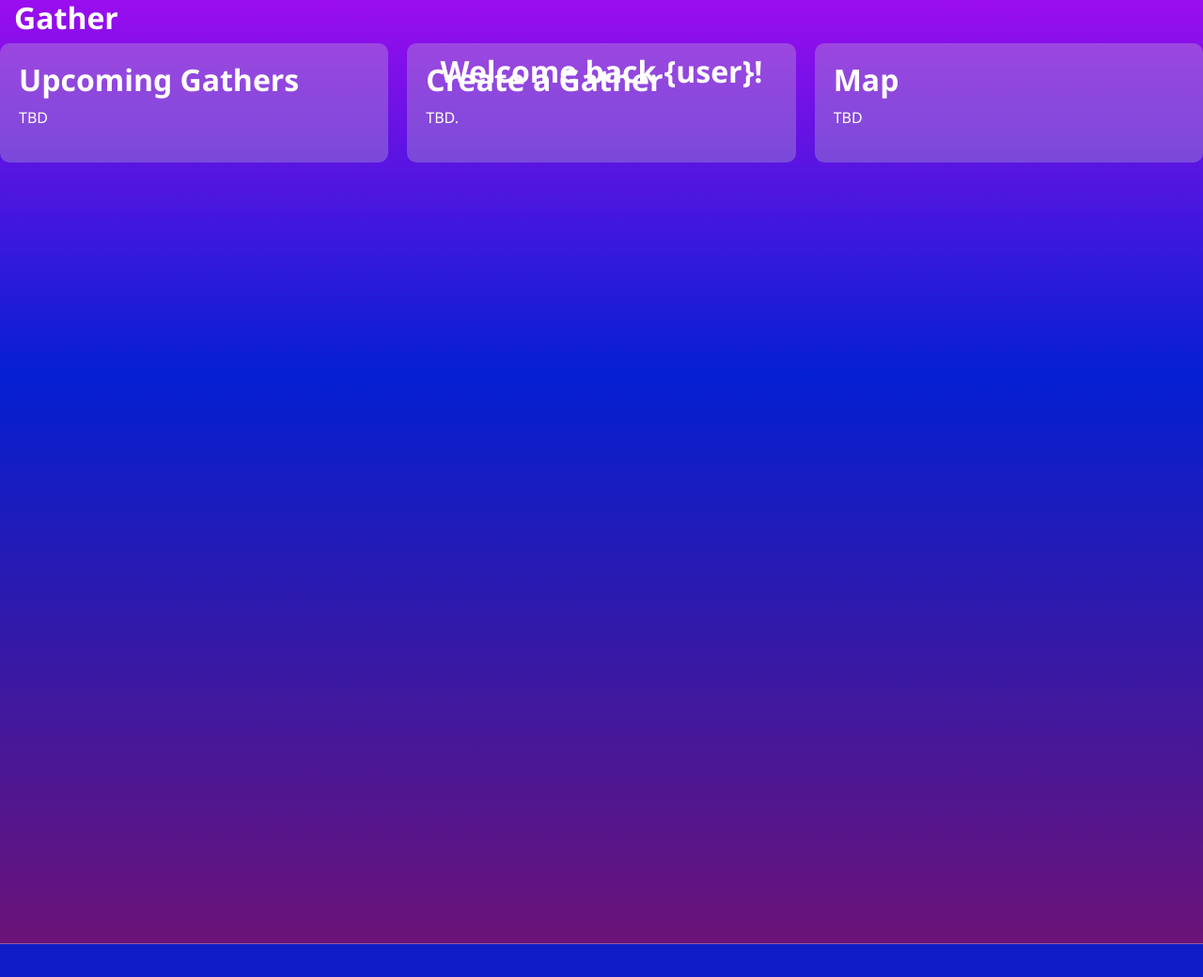
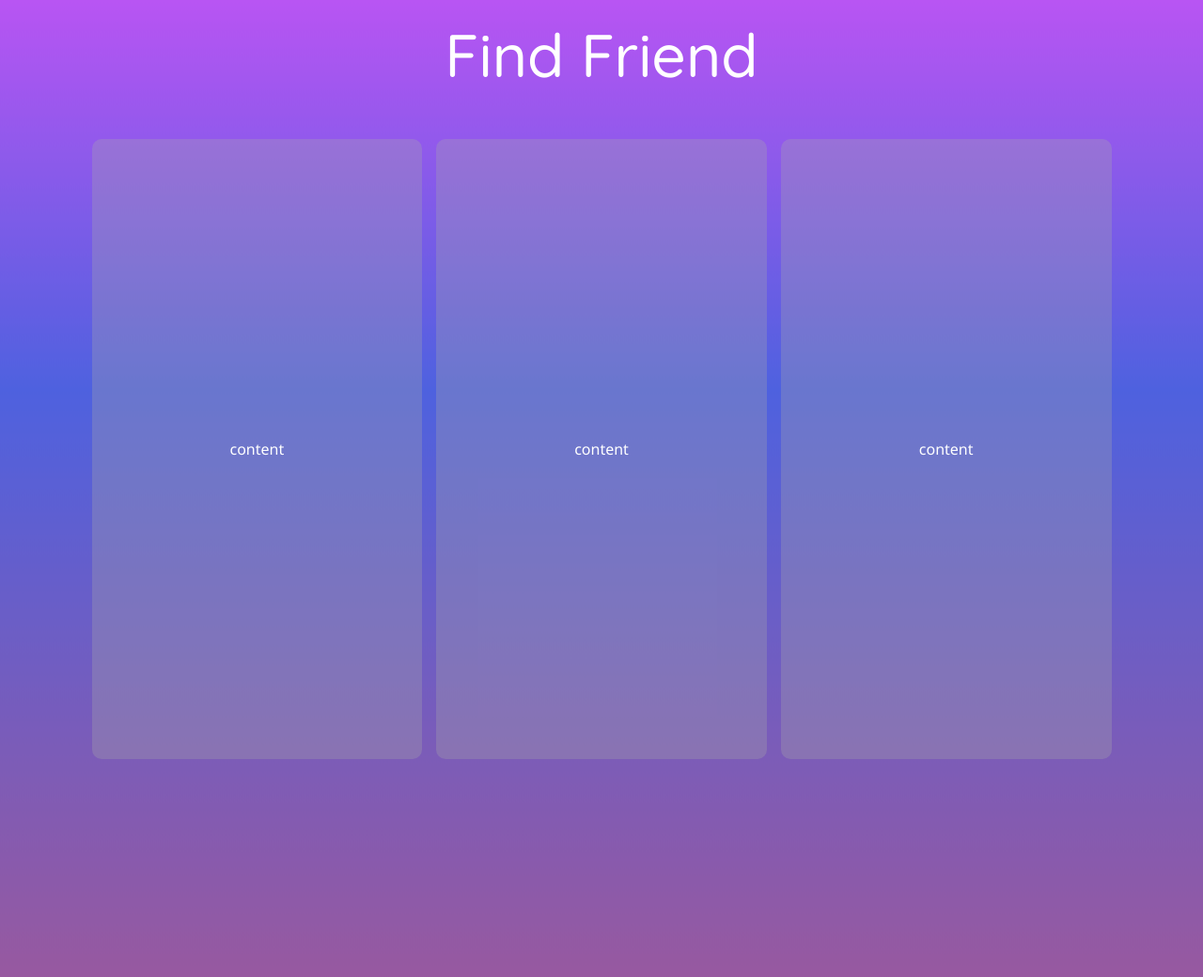
Before and after one commit to jerankda/Gather-App, a Flask app: page /explore in a window 1280 px wide. Shown: the whole page at 94% size. Before the commit the page ends 1005 px from the top, so only its background shows below. Run offline with Flask 3, Linux system fonts and the light colour scheme; some libraries are stand-ins or nearby versions.

Commit message:
explore Page changed
Buttons not mapped yet

```diff
--- a/G2G/website/templates/explore.html
+++ b/G2G/website/templates/explore.html
@@ -2,77 +2,13 @@
 <html lang="en">
 
 <head>
+    <link rel="stylesheet" href="https://fonts.googleapis.com/css2?family=Quicksand:wght@300;400;500;600;700&display=swap">
     <meta charset="UTF-8">
     <meta name="viewport" content="width=device-width, initial-scale=1.0">
     <title>Home</title>
     <link rel="stylesheet" href="https://stackpath.bootstrapcdn.com/bootstrap/4.3.1/css/bootstrap.min.css"
         integrity="sha384-ggOyR0iXCbMQv3Xipma34MD+dH/1fQ784/j6cY/iJTQUOhcWr7x9JvoRxT2MZw1T"
         crossorigin="anonymous">
-    <link rel="stylesheet" href="style.css">
-</head>
-
-<body>
-    <header class="container-fluid d-flex justify-content-between align-items-center">
-        <div class="d-flex align-items-center">
-            <h1 class="ml2">Gather</h1> </div>
-        </div>
-        <!-- Centered Headline -->
-        <div class="centered-headline">
-            <h2 class="ml2">Welcome back {user}!</h2>
-        </div>
-
-    </header>
-    <div class="sidebar">
-        <a href="#" class="sidebar-button">
-            <!-- First button content -->
-            <h2 class="ml2">Upcoming Gathers</h2>
-            <p>TBD</p>
-        </a>
-        <a href="/creategather" class="sidebar-button">
-            <!-- Second button content -->
-            <h2 class="ml2">Create a Gather</h2>
-            <p>TBD.</p>
-        </a>
-        <a href="/map" class="sidebar-button">
-            <!-- Third button content -->
-            <h2 class="ml2">Map</h2>
-            <p>TBD</p>
-        </a>
-    </div>
-
-
-    <footer class="transparent-footer">
-        <div class="container">
-            <div class="row">
-                <div class="col-md-12">
-                    <!-- No text or links here -->
-                </div>
-            </div>
-        </div>
-    </footer>
-
-    <script src="https://code.jquery.com/jquery-3.3.1.slim.min.js"
-        integrity="sha384-q8i/X+965DzO0rT7abK41JStQIAqVgRVzpbzo5smXKp4YfRvH+8abtTE1Pi6jizo"
-        crossorigin="anonymous"></script>
-    <script src="https://cdn.jsdelivr.net/npm/@popperjs/core@2.0.8/dist/umd/popper.min.js"
-        integrity="sha384-ggOyR0iXCbMQv3Xipma34MD+dH/1fQ784/j6cY/iJTQUOhcWr7x9JvoRxT2MZw1T"
-        crossorigin="anonymous"></script>
-    <script src="https://stackpath.bootstrapcdn.com/bootstrap/4.3.1/js/bootstrap.min.js"
-        integrity="sha384-JjSmVgyd0p3pXB1rRibZUAYoIIy6OrQ6VrjIEaFf/nJGzIxFDsf4x0xIM+B07jRM"
-        crossorigin="anonymous"></script>
-    <script src="https://cdnjs.cloudflare.com/ajax/libs/animejs/2.0.2/anime.min.js"></script>
-    <script src="script.js"></script>
-
-    <script>
-        function toggleMenu() {
-            // Add your logic to toggle the menu
-            console.log("Menu button clicked");
-        }
-    </script>
-</body>
-
-</html>
-
     <style>
         body {
             margin: 0;
@@ -92,100 +28,12 @@
             left: 0;
             width: 100%;
             height: 100%;
-        background: linear-gradient(rgb(232, 4, 253), rgb(4, 31, 210), rgb(108, 19, 120));
+            /* Background animation */
+            background: linear-gradient(rgb(232, 4, 253), rgb(4, 31, 210), rgb(108, 19, 120)),
+                linear-gradient(rgb(27, 3, 71), rgb(4, 31, 210), rgb(87, 6, 62));
             z-index: -6;
-        opacity: 5; /* Increase opacity for more visibility */
+            opacity: 0.7; /* Adjust opacity as needed */
             animation: waveAnimation 5s linear infinite; /* Faster and linear animation */
-    }
-
-    .transparent-footer {
-        position: absolute;
-        bottom: 0;
-        left: 0;
-        width: 100%;
-        background-color: transparent;
-        padding: 30px 0;
-        color: white;
-    }
-
-    .transparent-footer .container {
-        display: flex;
-        justify-content: flex-start;
-    }
-
-    .transparent-footer ul {
-        list-style: none;
-        padding: 0;
-        margin: 0;
-    }
-
-    .transparent-footer ul li {
-        margin-right: 20px;
-        display: inline;
-    }
-
-    .transparent-footer a {
-        color: white;
-        text-decoration: none;
-        transition: color 0.3s ease;
-    }
-
-    .sidebar {
-    display: flex;
-    flex-direction: row; /* Arrange items horizontally */
-    align-items: center; /* Vertically center items */
-    justify-content: center; /* Horizontally center items */
-    gap: 20px; /* Add space between buttons */
-    margin-top: center; /* Push the sidebar to the middle */
-}
-
-.sidebar-button {
-    flex: 1; /* Each button takes an equal portion of the width */
-    text-decoration: none;
-    color: inherit;
-    height: auto; /* Adjusts height automatically based on content */
-    padding: 20px;
-    background-color: rgba(200, 200, 200, 0.3); /* Light gray with 30% opacity */
-    border-radius: 10px; /* Rounded corners */
-    overflow: hidden; /* Prevent content overflow */
-}
-
-        .centered-headline {
-    position: absolute;
-    top: 10%; /* Place it 50% from the top */
-    left: 50%; /* Place it 50% from the left */
-    transform: translate(-50%, -50%); /* Center it using translate */
-    color: #ffffff;
-}
-
-
-    .transparent-footer a:hover {
-        color: #6c757d;
-    }
-
-    .d-flex {
-        justify-content: space-between;
-    }
-
-    .ml-2 {
-        margin-left: 2px;
-    }
-
-    .ml2 {
-        font-weight: 900;
-        font-size: 2em;
-    }
-
-    .ml2 .letter {
-        display: inline-block;
-        line-height: 1em;
-    }
-
-    @keyframes fadeInUp {
-        to {
-            opacity: 1;
-            transform: translateY(0);
-        }
         }
 
         @keyframes waveAnimation {
@@ -199,4 +47,127 @@
                 transform: scaleY(1);
             }
         }
+
+        .header-container {
+            text-align: center;
+            padding: 20px;
+            font-family: 'Quicksand', sans-serif; /* Use the Quicksand font */
+            height: 100px; /* Fixed height for the header */
+            box-sizing: border-box; /* Include padding in height */
+        }
+
+        .header-container h1 {
+            font-size: 4em;
+            color: white;
+            margin: 0;
+        }
+
+
+        .console-underscore {
+            display: inline-block;
+            position: relative;
+            top: -0.14em;
+            left: 10px;
+        }
+
+        /* Custom styling for the objects */
+        .container {
+            display: flex;
+            justify-content: space-between;
+            align-items: stretch;
+            height: calc(100vh - 120px); /* Adjusting container height */
+            padding: 0 20px; /* Adding padding */
+        }
+
+        .clickable-object {
+            flex: 1;
+            background-color: rgba(169, 169, 169, 0.3); /* Light gray with 30% opacity */
+            cursor: pointer;
+            margin: 0 7.5px 20px; /* Half of 15px margin horizontally, 20px margin from bottom */
+            border-radius: 10px; /* Rounded corners */
+            display: flex;
+            justify-content: center;
+            align-items: center;
+            transition: all 0.3s ease; /* Transition for hover effect */
+        }
+
+        .clickable-object:hover {
+            background-color: rgba(169, 169, 169, 0.5); /* Light gray with increased opacity */
+            transform: scale(1.05); /* Slightly increase size on hover */
+        }
     </style>
+</head>
+
+<body>
+    <div class="header-container">
+        <h1 id="text">Gather</h1>
+        <div class="console-underscore hidden" id="console">&#95;</div>
+    </div>
+
+    <div class="container mt-5">
+        <div class="clickable-object">content</div>
+        <div class="clickable-object">content</div>
+        <div class="clickable-object">content</div>
+    </div>
+
+    <script src="https://code.jquery.com/jquery-3.3.1.slim.min.js"
+        integrity="sha384-q8i/X+965DzO0rT7abK41JStQIAqVgRVzpbzo5smXKp4YfRvH+8abtTE1Pi6jizo"
+        crossorigin="anonymous"></script>
+    <script src="https://cdnjs.cloudflare.com/ajax/libs/popper.js/1.14.7/umd/popper.min.js"
+        integrity="sha384-UO2eT0CpHqdSJQ6hJty5KVphtPhzWj9WO1clHTMGa3JDZwrnQq4sF86dIHNDz0W1"
+        crossorigin="anonymous"></script>
+    <script src="https://stackpath.bootstrapcdn.com/bootstrap/4.3.1/js/bootstrap.min.js"
+        integrity="sha384-JjSmVgyd0p3pXB1rRibZUAYoIIy6OrQ6VrjIEaFf/nJGzIxFDsf4x0xIM+B07jRM"
+        crossorigin="anonymous"></script>
+
+    <script>
+        // JavaScript code here
+        consoleText(['Create Gather', 'Find Friends', 'Make Memories'], 'text', ['tomato', 'rebeccapurple', 'lightblue']);
+
+        function consoleText(words, id, color) {
+            if (color === undefined) color = 'white';
+            var visible = true;
+            var con = document.getElementById('console');
+            var letterCount = 1;
+            var x = 1;
+            var waiting = false;
+            var target = document.getElementById(id);
+            target.setAttribute('style', 'color:' + color);
+            window.setInterval(function () {
+                if (letterCount === 0 && waiting === false) {
+                    waiting = true;
+                    target.innerHTML = words[0].substring(0, letterCount);
+                    window.setTimeout(function () {
+                        var usedWord = words.shift();
+                        words.push(usedWord);
+                        x = 1;
+                        target.setAttribute('style', 'color:' + color);
+                        letterCount += x;
+                        waiting = false;
+                    }, 1000);
+                } else if (letterCount === words[0].length + 1 && waiting === false) {
+                    waiting = true;
+                    window.setTimeout(function () {
+                        x = -1;
+                        letterCount += x;
+                        waiting = false;
+                    }, 1000);
+                } else if (waiting === false) {
+                    target.innerHTML = words[0].substring(0, letterCount);
+                    letterCount += x;
+                }
+            }, 120);
+            window.setInterval(function () {
+                if (visible === true) {
+                    con.style.opacity = 0; // hide the underscore
+                    visible = false;
+                } else {
+                    con.style.opacity = 0; // show the underscore
+                    visible = true;
+                }
+            }, 0);
+        }
+    </script>
+</body>
+
+</html>
```
Lines whose indentation alone changed are shown as unchanged.
